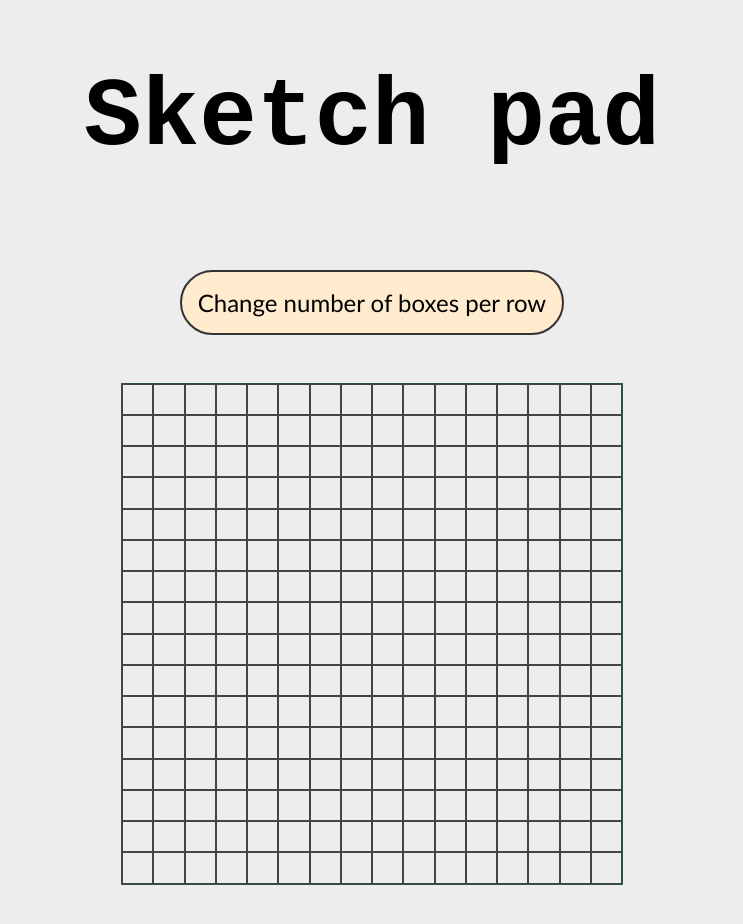
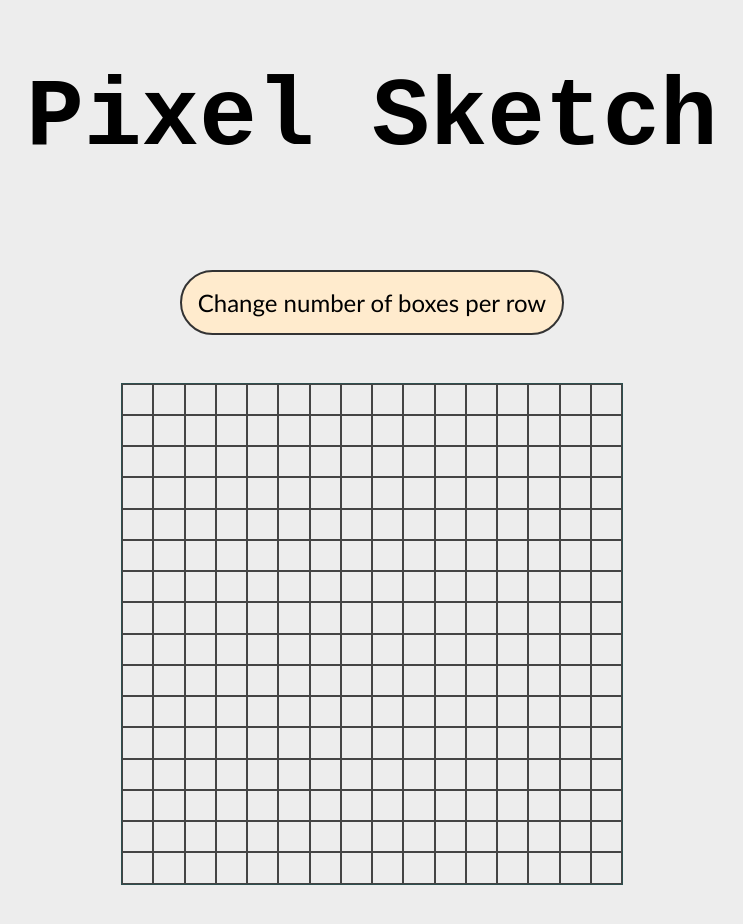
Before and after one commit to jonathan653/pixel-sketch, a plain HTML site: page index.html in a window 1280 px wide. Shown: the whole page, without its empty margins (268-1011 px from the left). Drawn offline with Linux system fonts and the light colour scheme.

Commit message:
Make name change to sketch pad

```diff
--- a/index.html
+++ b/index.html
@@ -3,11 +3,11 @@
 <head>
     <meta charset="UTF-8"/>
     <meta name="viewport" content="width = device-width, initial-scale = 1.0"/>
-    <title>Sketch pad</title>
+    <title>Pixel Sketch Pad</title>
     <link rel="stylesheet" href="style.css"/>
 </head>
 <header>
-    <h1 class="title">Sketch pad</h1>
+    <h1 class="title">Pixel Sketch</h1>
 </header>
 <body>
 <div id="main-container" class="container">
```
Also changed, not shown: 1 other file.
